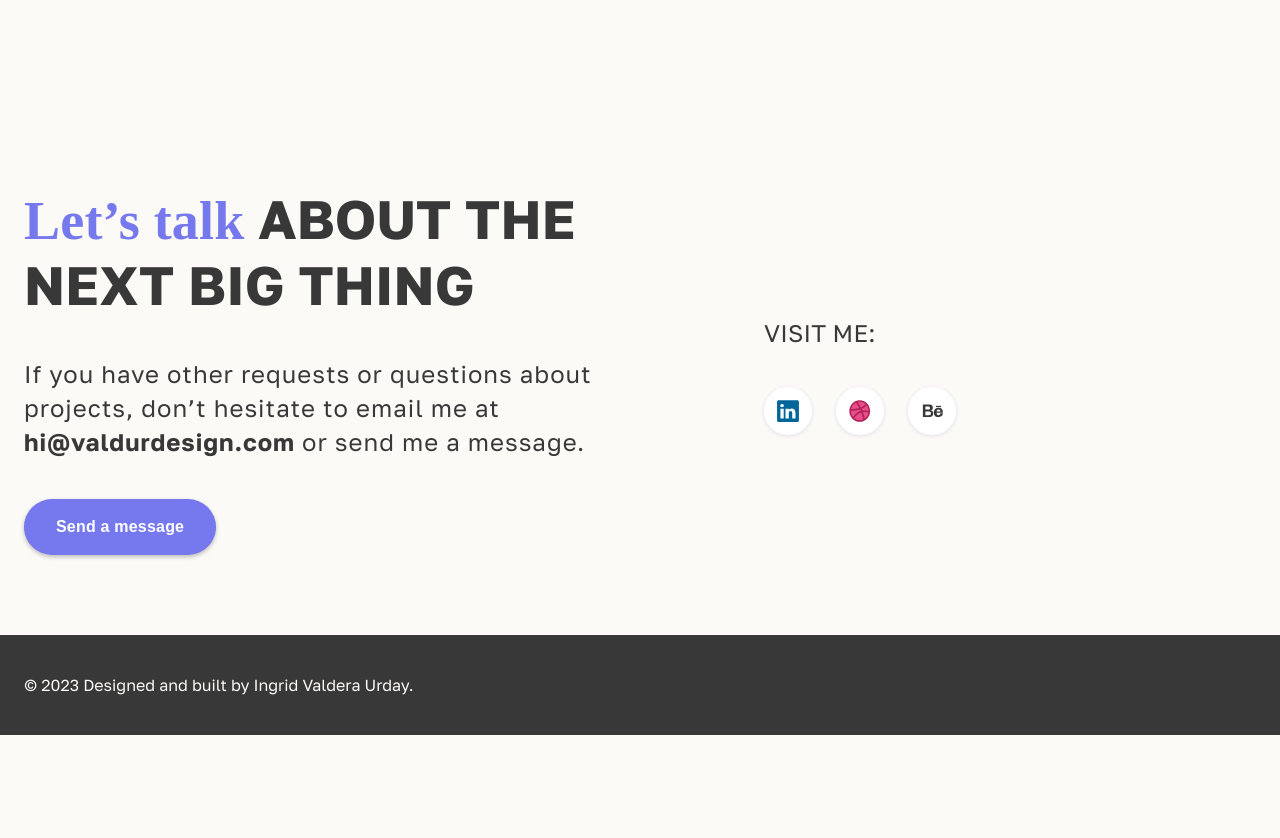
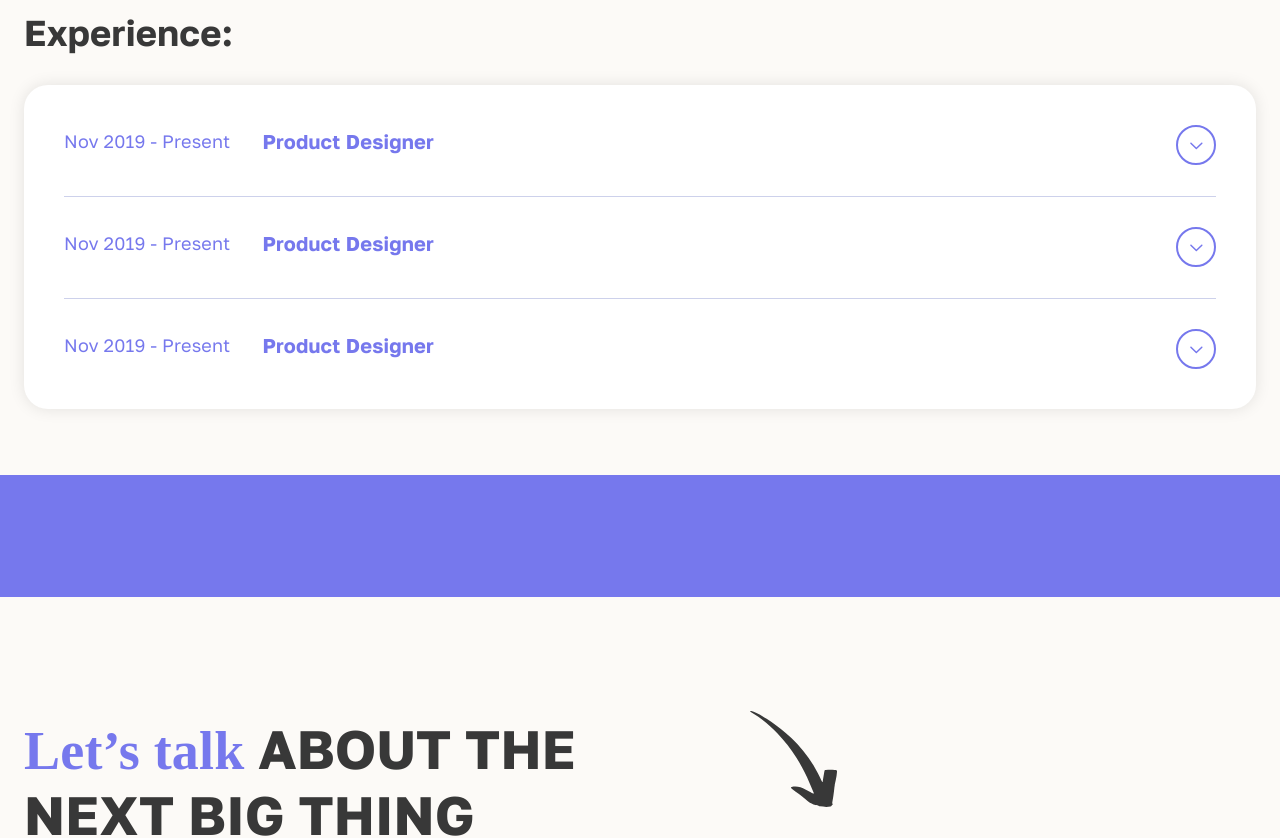
Before and after one commit to yandre13/valdur-dev, a React (Create React App) app: page /about-me in a window 1280 px wide. Shown: the part 740-1578 px from the top of the page. Before the commit the page ends 1475 px from the top, so only its background shows below. Built offline with nearby package versions, Linux system fonts and the light colour scheme; a web font is replaced by a local one.

Commit message:
feat: Experience component

```diff
--- a/src/assets/css/style.css
+++ b/src/assets/css/style.css
@@ -2,6 +2,9 @@
   margin: 0;
   padding: 0;
   box-sizing: border-box;
+}
+ul {
+  list-style: none;
 }
 
 a {
@@ -897,12 +900,153 @@ html {
   letter-spacing: 0.2px;
   margin-top: 16px;
 }
+.AboutPage .About {
+  padding-bottom: 66px;
+}
+.AboutPage .Experience {
+  padding-bottom: 50px;
+}
+.AboutPage .Experience > h3 {
+  font-size: 36px;
+  font-weight: 700;
+  line-height: 40px;
+  letter-spacing: 0.2px;
+  margin-bottom: 16px;
+}
+.AboutPage .Experience .experience-list {
+  list-style: none;
+  display: flex;
+  flex-direction: column;
+  gap: 40px;
+  padding: 24px;
+  background: #fff;
+  box-shadow: 0px 0px 16px 0px #0000001a;
+  border-radius: 24px;
+}
+.AboutPage .Experience h2 {
+  margin-bottom: 16px;
+}
+.AboutPage .experience-list .experience-item {
+  position: relative;
+  padding-bottom: 8px;
+}
+.AboutPage .experience-list .experience-item::after {
+  content: '';
+  position: absolute;
+  bottom: -20px;
+  width: 100%;
+  height: 1px;
+  background: #cdd1eb;
+}
+.AboutPage .experience-list .experience-item:last-child::after {
+  display: none;
+}
+
+.AboutPage .experience-item .experience-date h3 {
+  font-size: 18px;
+  font-weight: 400;
+  line-height: 32px;
+  letter-spacing: 0.2px;
+  color: #7678ed;
+}
+.AboutPage .experience-item .experience-container > h4 {
+  font-size: 20px;
+  font-weight: 700;
+  line-height: 32px;
+  letter-spacing: 0.2px;
+  color: #7678ed;
+}
+.AboutPage .experience-item .experience-content {
+  display: flex;
+  flex-direction: column;
+  gap: 8px;
+  opacity: 0;
+  max-height: 0;
+  overflow: hidden;
+  transition: all 0.5s ease;
+}
+.AboutPage .experience-item .experience-content.active {
+  opacity: 1;
+  overflow: visible;
+  max-height: 1400px;
+}
+.AboutPage .experience-item .experience-content h4 {
+  font-size: 20px;
+  font-weight: 500;
+  line-height: 32px;
+  letter-spacing: 0.2px;
+  margin-top: 8px;
+}
+.AboutPage .experience-item .experience-content ul {
+  list-style-type: disc;
+  padding-left: 20px;
+  display: flex;
+  flex-direction: column;
+  gap: 16px;
+}
+.AboutPage .experience-item .experience-content ul li::marker {
+  font-size: 12px;
+}
+.AboutPage .experience-item .experience-content ul li {
+  font-size: 16px;
+  font-weight: 400;
+  line-height: 24px;
+  letter-spacing: 0.2px;
+}
+.AboutPage .experience-item > .button {
+  position: absolute;
+  right: 0;
+  top: 16px;
+  line-height: 0;
+  z-index: 1;
+  cursor: pointer;
+}
+.spacer {
+  height: 122px;
+  background: #7678ed;
+}
 @media screen and (min-width: 768px) {
   .AboutPage.About {
     gap: 80px;
   }
   .AboutPage .about-text {
     padding-top: 40px;
+  }
+  .AboutPage .Experience {
+    padding-bottom: 66px;
+  }
+  .AboutPage .Experience .experience-list {
+    padding: 40px;
+    gap: 62px;
+  }
+  .AboutPage .Experience > h3 {
+    margin-bottom: 32px;
+  }
+  .AboutPage .experience-list .experience-item {
+    display: flex;
+    gap: 32px;
+  }
+  .AboutPage .experience-list .experience-item .experience-date {
+    flex-shrink: 0;
+  }
+  .AboutPage .experience-list .experience-item .experience-container {
+    padding-right: 58px;
+  }
+  .AboutPage .experience-list .experience-item::after {
+    bottom: -32px;
+  }
+  .AboutPage .experience-item .experience-content.active {
+    max-height: 700px;
+  }
+  .AboutPage .experience-item .experience-content h4 {
+    margin-top: 16px;
+  }
+  .AboutPage .experience-item .experience-content ul {
+    gap: 16px;
+  }
+
+  .AboutPage .experience-item > .button {
+    top: 0;
   }
 }
 
--- /dev/null
+++ b/src/components/Experience.jsx
@@ -0,0 +1,70 @@
+import { useState } from "react";
+import up from "../assets/svg/up.svg";
+
+function Item() {
+
+  const [open, setOpen] = useState(false)
+
+  const handleClick = () => {
+    setOpen(!open)
+    console.log({ open })
+  }
+  return (
+    <li className="experience-item">
+
+      <div className="experience-date">
+        <h3>
+          Nov 2019 - Present
+        </h3>
+      </div>
+
+      <div className="experience-container">
+        <h4>
+          Product Designer
+        </h4>
+        <div className={`experience-content ${open ? 'active' : ''}`}>
+          <h4>
+            Encora Inc.
+          </h4>
+          <ul>
+            <li>
+              Researching and identifying user needs: Conduct research to understand user needs, preferences, and pain points. Develop products that meet the needs of their target audience.
+            </li>
+            <li>
+              Conceptualizing and prototyping: Create sketches, mockups, and prototypes to visualize and test their ideas. They iterate on their designs based on user feedback and usability testing.
+            </li>
+            <li>
+              Creating detailed product designs: Create detailed drawings and specifications for their designs. They work closely with engineers and other stakeholders to ensure their designs can be produced efficiently and cost-effectively.
+            </li>
+            <li>
+              Collaborating with cross-functional teams: Work with a variety of stakeholders, including engineers, marketers, and project managers, to ensure the successful launch of a product.
+            </li>
+          </ul>
+        </div>
+      </div>
+
+      <div className="button" role="button" onClick={handleClick}>
+        <img src={up} alt="Arrow" />
+      </div>
+
+
+
+    </li>
+  )
+}
+
+export default function Experience() {
+  return (
+    <section className="Experience container">
+      <h3>
+        Experience:
+      </h3>
+
+      <ul className="experience-list">
+        {
+          Array(3).fill().map((_, i) => <Item key={i} />)
+        }
+      </ul>
+    </section>
+  )
+}
--- a/src/pages/About.jsx
+++ b/src/pages/About.jsx
@@ -7,23 +7,43 @@ import letter from "../assets/svg/letter.svg";
 import play from "../assets/svg/play.svg";
 
 import Circles from "../components/Circles";
+import LetsTalk from "../components/LetsTalk";
+import Experience from "../components/Experience";
 
 //icons
 
+// useEffect(() => {
+//   const dotsSequence = [".", "..", "...", ".."];
+//   let index = 0;
+//   let direction = 1;
+
+//   const intervalId = setInterval(() => {
+//     setDots(dotsSequence[index]);
+//     index += direction;
+//     if (index === dotsSequence.length - 1 || index === 0) {
+//       direction = -direction;
+//     }
+//   }, 500);
+
+//   return () => clearInterval(intervalId);
+// }, []);
+
 export default function About() {
+
+
   return (
-    <main>
+    <main className="AboutPage">
 
       {/* <Balls /> */}
-      <section className="AboutPage About container">
+      <section className="About container">
         <div className="image">
           <img className="photo" src="/img/AboutPhoto.png" alt="About me" />
         </div>
 
         <div className="about-text">
-          <h1 className="title-section">
+          <h2 className="title-section">
             About me<span className="text-orange">.</span>
-          </h1>
+          </h2>
 
           <p className="description-section text-justify">
             With more than 5 years of experience, with a strong background in digital products. I am dedicated to working closely with clients to understand their needs and preferences, and I am always open to feedback to ensure that the end result is a product that exceeds expectations. Whether it's a website, mobile app, or physical product, I am confident in my ability to create designs that make a lasting impact.
@@ -37,26 +57,11 @@ export default function About() {
         </div>
       </section>
 
+      <Experience />
 
-      <section className="LetsTalk container">
+      <div className="spacer"></div>
 
-        <div className="lets-talk-text">
-          <h3 className="title-section">
-            <span className="font-rainbow text-trans-initial">Let’s talk</span> about the next big thing
-          </h3>
-
-          <p className="description-section">
-            If you have other requests or questions about projects, don’t hesitate to email me at <span className="font-bold">hi@valdurdesign.com</span> or send me a message.
-          </p>
-
-          <div className="button-container">
-            <button className="main-button">Send a message</button>
-          </div>
-        </div>
-
-        <Visit />
-
-      </section>
+      <LetsTalk />
     </main>
   );
 }
```
Also changed, not shown: src/assets/svg/up.svg (added).
